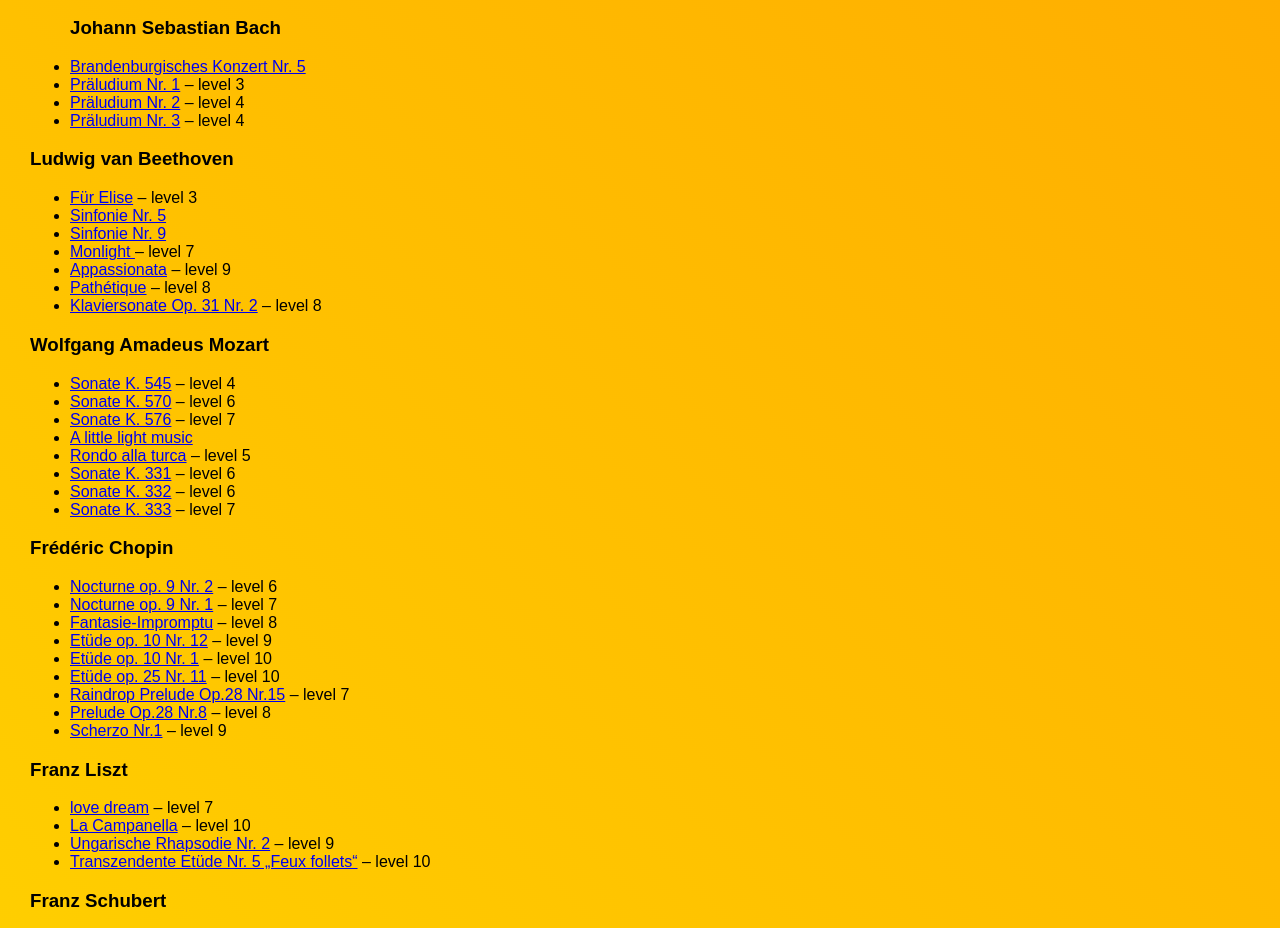
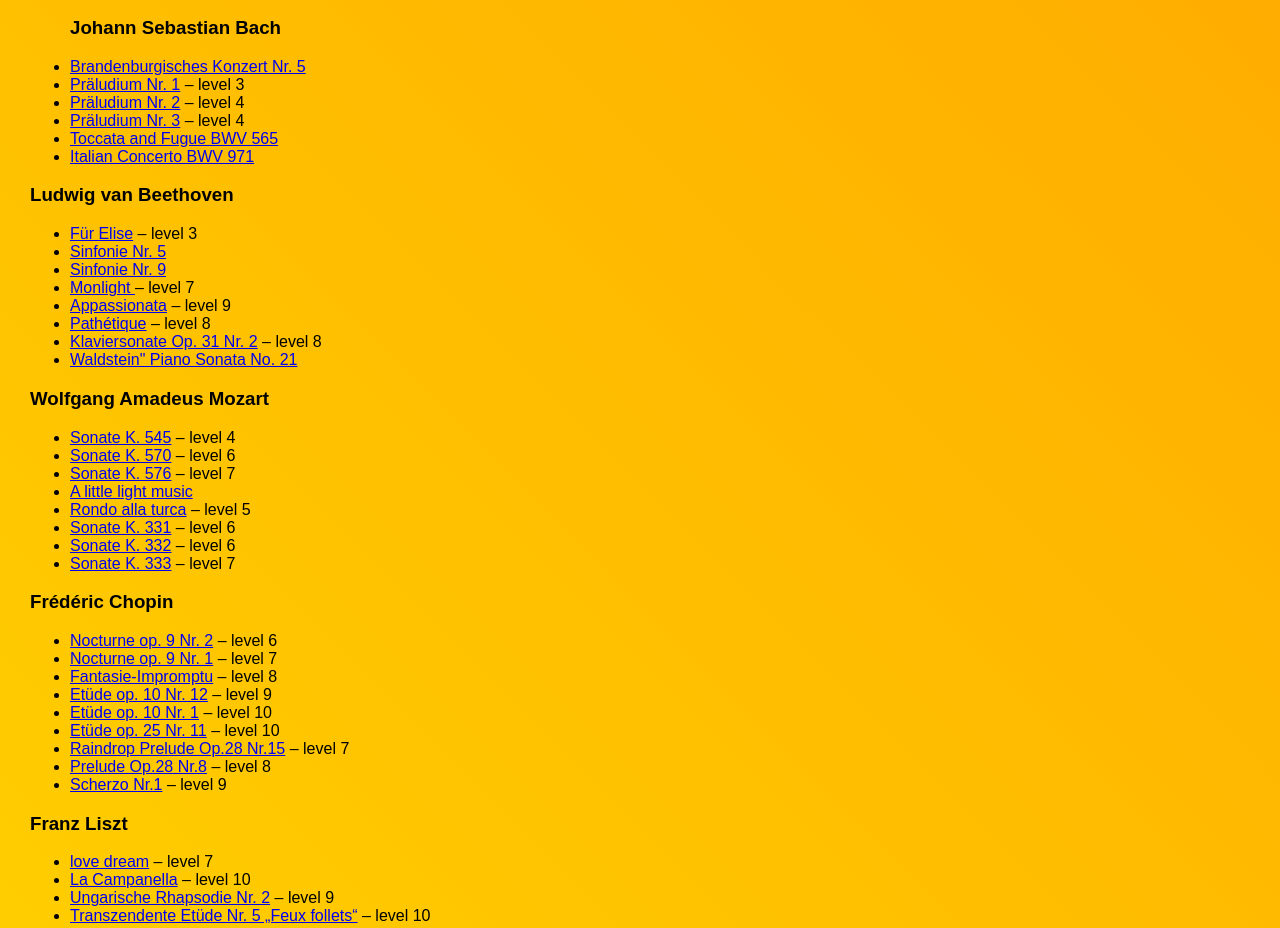
Before and after one commit to xyzxiaoyuer0814-a11y/xyzxiaoyuer0814-a11y.github.io, a plain HTML site: page index.html in a window 1280 px wide. Shown: the part 4003-4931 px from the top of the page. Drawn offline with Linux system fonts and the light colour scheme.

Commit message:
Update index.html

```diff
--- a/index.html
+++ b/index.html
@@ -252,7 +252,9 @@
                 <li><a href="https://youtu.be/gVah1cr3pU0">Präludium Nr. 1</a> – level 3</li>
                 <li><a href="https://youtu.be/zWjDPRSTRa0?si=3M1fG-u_9cqP5jIn">Präludium Nr. 2</a> – level 4</li>
                 <li><a href="https://youtu.be/INfgHUn-y0I">Präludium Nr. 3</a> – level 4</li>
-            </ul>
+            <li><a href="https://youtu.be/o3aI7Oo3GMo?si=rwDtSEjp_J_NNDfk">Toccata and Fugue BWV 565</a></li>
+            <li><a href="https://youtu.be/ghTitIMtTCM?si=DZJkT6ErSDRtW35q">Italian Concerto BWV 971</a></li>
+        </ul>
 
             <h3>Ludwig van Beethoven</h3>
             <ul>
@@ -263,7 +265,12 @@
                 <li><a href="https://youtu.be/0Ak_7tTxZrk?si=g_oP31blYLmManIM">Appassionata</a> – level 9</li>
                 <li><a href="https://youtu.be/SrcOcKYQX3c">Pathétique</a> – level 8</li>
                 <li><a href="https://youtu.be/co6nWmswipo?si=Fbh4QikFW32SpRVY">Klaviersonate Op. 31 Nr. 2</a> – level 8
+                <li><a href="https://youtu.be/5q72vXcAW0o?si=_QJcpxEmnLNS5twW">Waldstein" Piano Sonata No. 21</a></li>
+
                 </li>
+
+
+
             </ul>
 
             <h3>Wolfgang Amadeus Mozart</h3>
```
